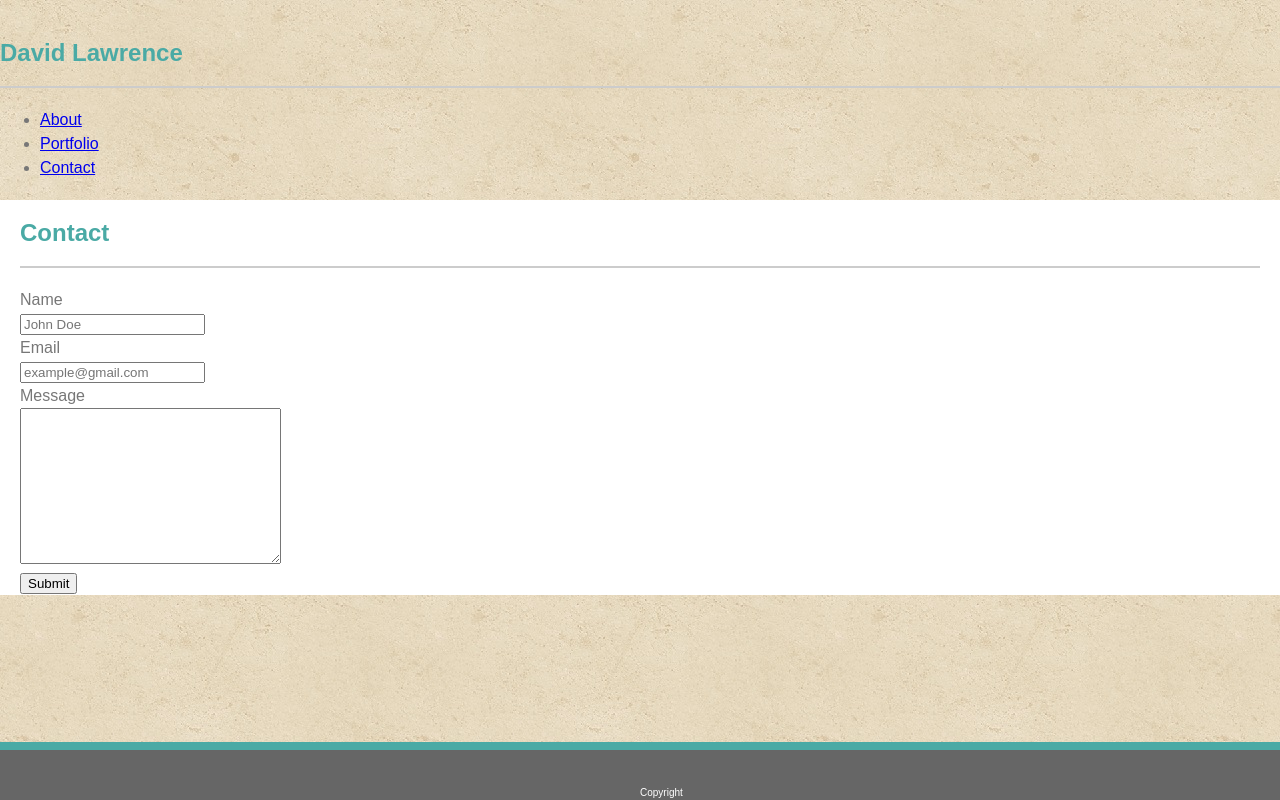
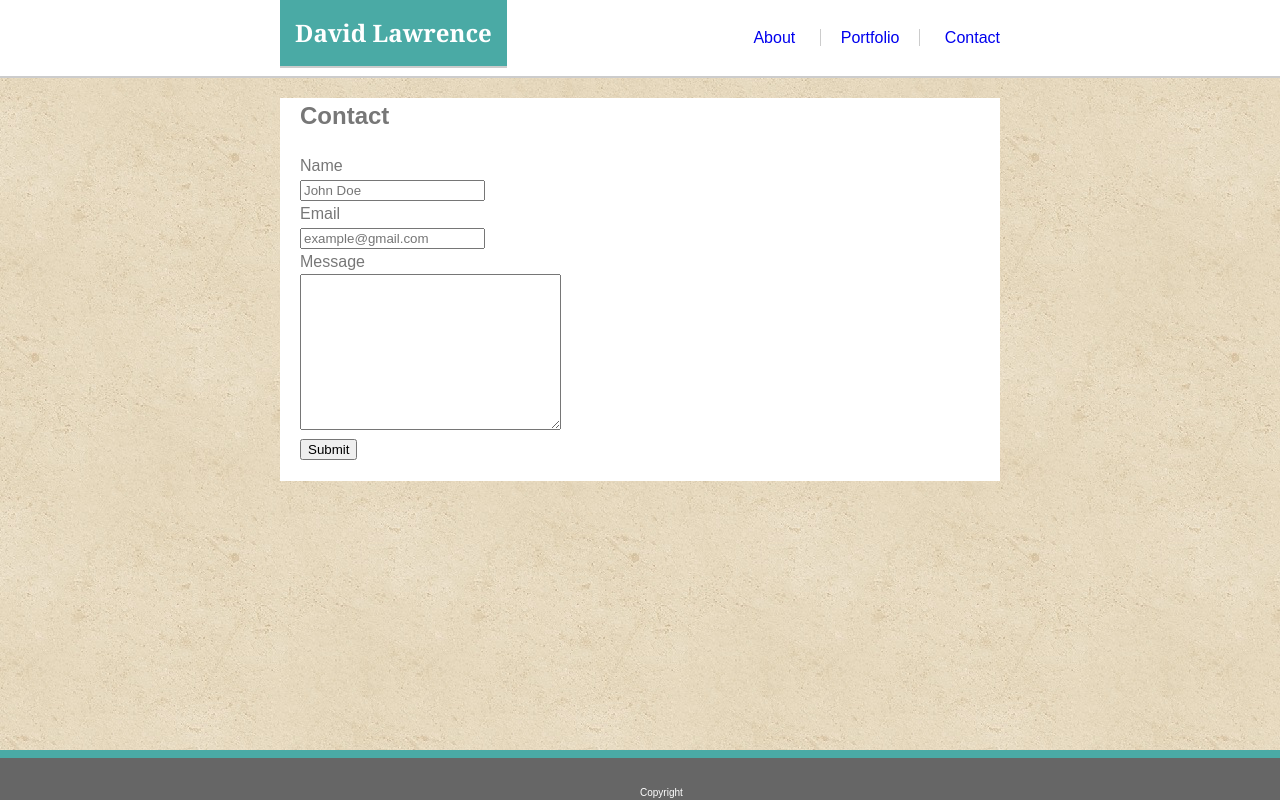
Before and after one commit to DavidLawrence1985/Basic-Portfolio, a plain HTML site: page contact.html in a window 1280 px wide. Drawn offline with Linux system fonts and the light colour scheme.

Commit message:
edited index and contacts html and css

```diff
--- a/assets/css/style.css
+++ b/assets/css/style.css
@@ -1,10 +1,20 @@
 /* style for Basic Portfolio*/
+* {
+    box-sizing: border-box;
+}
 .wrapper {
     width: 960PX;
     margin: 0 auto;
     min-height: 100%;
     margin-bottom: -50px;
 
+}
+
+.wrapper2 {
+    width: 720px;
+    margin: 0 auto;
+    min-height: 100;
+    margin-bottom: -50px;
 }
 
 body {
@@ -14,7 +24,6 @@ body {
     font-family: 'Arial', 'Helvetica Neue', Helvetica, sans-serif;
     line-height: 1.5;
     background-image: url("../images/concrete.jpg");
-
 
 }
 
@@ -30,14 +39,35 @@ header {
     overflow: auto;
     padding-bottom: 0px;
 }
-.wrapper nav li{
+
+nav {
+    float:right;
+    padding: 10px 0;
+    margin: 0px;
+}
+
+#contactLink {
+    padding-right:0;
+}
+
+nav li{
     list-style-type: none;
     display: inline;
-    float:right;
+    padding: 10px;
+}
+nav a:after {
+    color: #cccccc;
+    }
 
+nav a {
+    text-decoration: none;
+    text-decoration-color: #cccccc;
 }
-.wrapper a {
-    text-decoration: none;
+
+#linkBorder {
+    border-left: 1px solid #cccccc;
+    border-right: 1px solid #cccccc;
+    padding:0 20px;
 }
 
 .wrapper h1 {
@@ -47,21 +77,32 @@ header {
     padding: 15PX;
     margin: 0;
 }
+.wrapper2 .heading {
+    float:left;
+    background-color: #4aaaa5;
+    color: #ffffff;
+    padding: 15PX;
+    margin: 0;
+    border-bottom: 2px solid #cccccc;
+}
 
 /*main content*/
 
 
-h2 {
+/*h2 {
     color:#4aaaa5;
     border-bottom: 2px solid #cccccc;
     padding: 15px;
     padding-left: 0;
 }
 
+*/
 
-section {
+#about,
+#contact {
     background-color: #ffffff;
-    padding: 0px 20px 0px 20px;
+    padding: 0px 20px 20px 20px;
+    clear: both;
 
 }
 
--- a/contact.html
+++ b/contact.html
@@ -8,20 +8,27 @@
     <title>Contact</title>
 </head>
 <body>
-    <div id="wrapper">
-        <heade>
-                <h2>David Lawrence</h2>
+
+        <header>
+            <div class="wrapper2">
+
+                <h2 class="heading">David Lawrence</h2>
+                <nav>
                     <ul>
                         <li><a href="index.html">About</a></li>
-                    <li><a href="portfolio.html">Portfolio</a></li>
-                    <li><a href="contact.html">Contact</a></li>
+                        <li><span id="linkBorder"><a href="portfolio.html">Portfolio</a></span></li>
+                        <li id="contactLink"><a href="contact.html">Contact</a></li>
                     </ul>
+                </nav>
+            </div>
         </header>
 
         <!--forms-->
 
-        <section>
-            <h2>Contact</h2>
+        <div class="wrapper2">
+
+            <section id="contact">
+                <h2 class="heading2">Contact</h2>
                     <form action="">
                         <label for="">Name</label>
                         <br>
```
Also changed, not shown: index.html (+4 -4 lines). Lines whose indentation alone changed are shown as unchanged.
